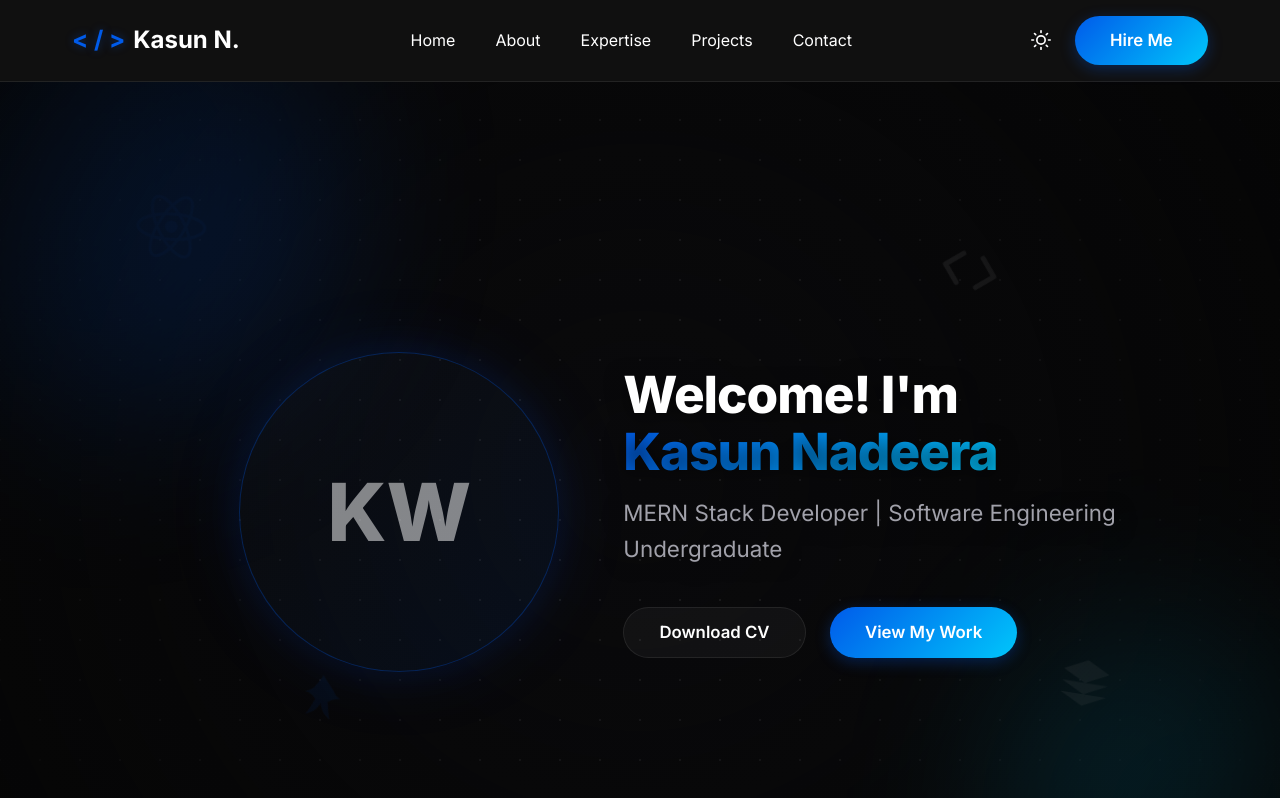
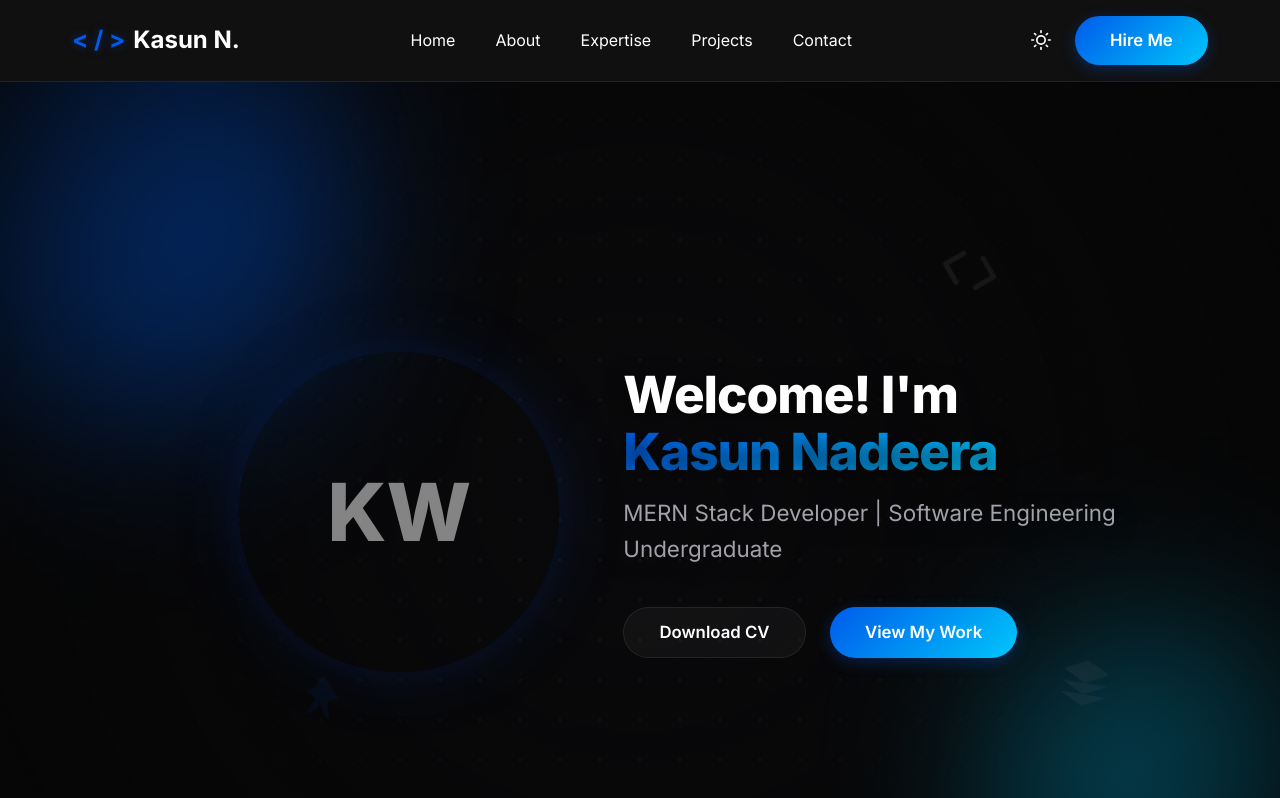
Before and after one commit to nadeera-se22018/mern-portfolio, a React app in the folder frontend/: page / in a window 1280 px wide. Shown: the top 798 px of the page. Built offline with nearby package versions, Linux system fonts and the light colour scheme; the HTML template or start-up script is replaced by a standard one.

Commit message:
feat: initialize portfolio frontend with App structure, global styles, and Hero and Footer components

```diff
--- a/frontend/src/components/Hero.css
+++ b/frontend/src/components/Hero.css
@@ -11,6 +11,18 @@
     background-image: radial-gradient(var(--hero-dot-pattern) 1px, transparent 1px);
     background-size: 40px 40px;
     background-position: center center;
+}
+
+.hero::before {
+    content: '';
+    position: absolute;
+    top: 0;
+    left: 0;
+    right: 0;
+    bottom: 0;
+    background: var(--hero-mesh-bg);
+    pointer-events: none;
+    z-index: 0;
 }
 
 .hero-overlay {
@@ -45,8 +57,8 @@
     width: 320px;
     height: 320px;
     border-radius: 50%;
-    background: linear-gradient(135deg, rgba(255, 255, 255, 0.02) 0%, rgba(0, 91, 234, 0.08) 100%);
-    border: 1px solid rgba(0, 91, 234, 0.3);
+    background: var(--profile-bg);
+    border: 1px solid var(--profile-border);
     display: flex;
     align-items: center;
     justify-content: center;
@@ -159,7 +171,7 @@
     position: absolute;
     border-radius: 50%;
     filter: blur(90px);
-    opacity: 0.4;
+    opacity: var(--hero-orb-opacity);
     animation: float 12s infinite ease-in-out alternate;
 }
 
```
